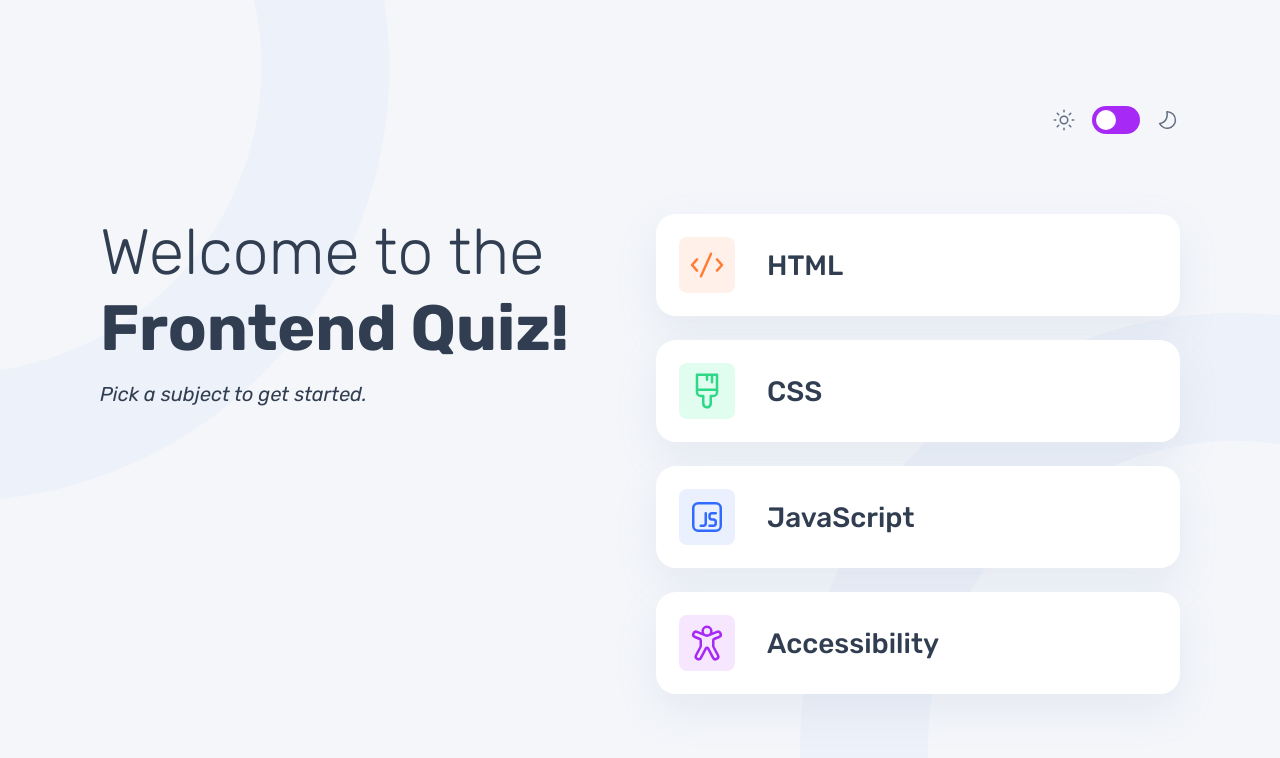
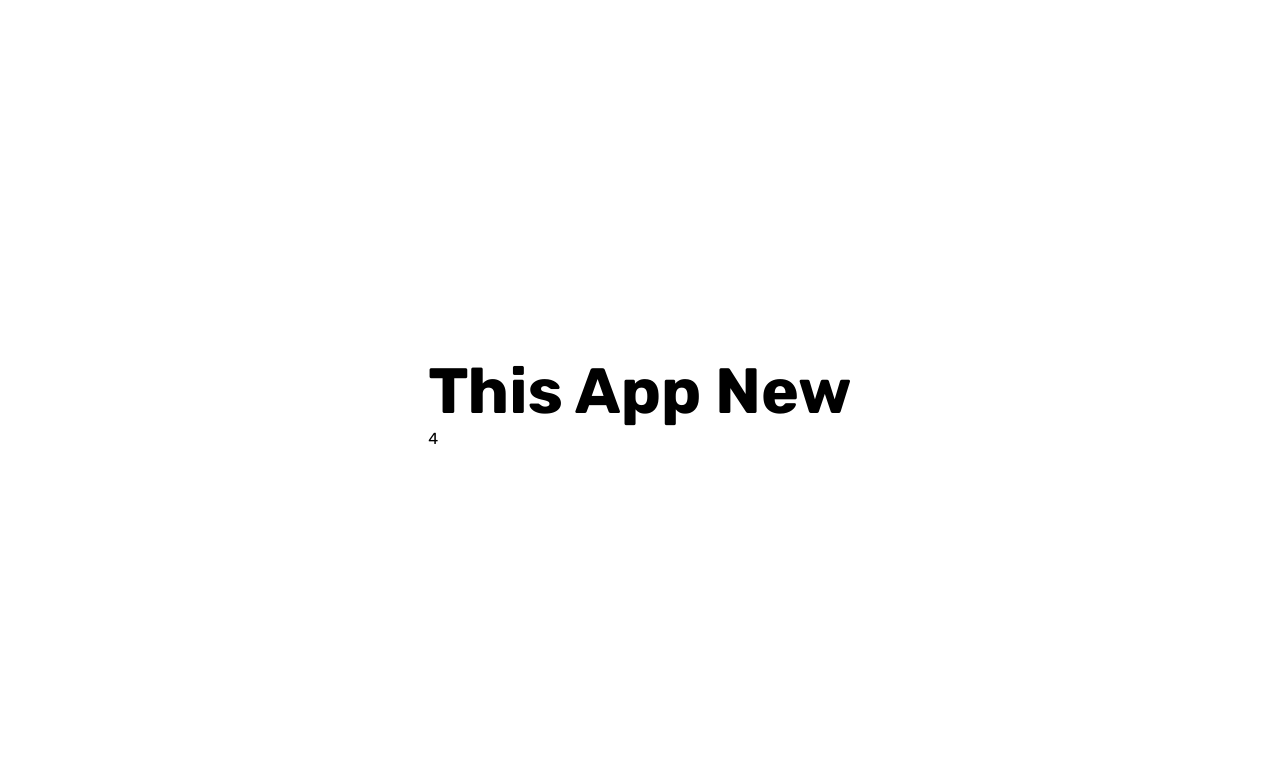
Before and after one commit to DmitryMuzalev/frontend-quiz-app-ts, a React (Create React App) app: page / in a window 1280 px wide. Shown: the top 758 px of the page. Built offline with nearby package versions, Linux system fonts and the light colour scheme.

Commit message:
feat: Add App_new component with quiz data fetching and loading state; create plan for quiz functionality

```diff
--- /dev/null
+++ b/src/App_new.tsx
@@ -0,0 +1,49 @@
+import { useEffect, useState } from "react";
+
+export type Quiz = {
+  title: string;
+  icon: string;
+  questions: Question[];
+};
+
+export type Question = {
+  question: string;
+  options: string[];
+  answer: string;
+};
+
+function App() {
+  const [isLoading, setIsLoading] = useState(true);
+
+  const [quizzes, setQuizzes] = useState<Quiz[]>([]);
+
+  useEffect(() => {
+    const fetchData = async () => {
+      const response = await fetch("./data.json");
+      if (!response.ok) {
+        throw Error(
+          `Failed to load quizzes. HTTP error! status: ${response.status}`
+        );
+      } else {
+        setIsLoading(false);
+        const data = (await response.json()) as { quizzes: Quiz[] };
+        setQuizzes(data.quizzes);
+      }
+    };
+    fetchData();
+  }, []);
+
+  if (isLoading) {
+    //TODO: Show preloader
+    return null;
+  }
+
+  return (
+    <div>
+      <h2>This App New</h2>
+      <p>{quizzes.length}</p>
+    </div>
+  );
+}
+
+export default App;
--- a/src/index.tsx
+++ b/src/index.tsx
@@ -1,4 +1,19 @@
 import React from "react";
+import ReactDOM from "react-dom/client";
+
+import App from "./App_new";
+import "./index.scss";
+
+const root = ReactDOM.createRoot(
+  document.getElementById("root") as HTMLElement
+);
+root.render(
+  <React.StrictMode>
+    <App />
+  </React.StrictMode>
+);
+
+/* import React from "react";
 import ReactDOM from "react-dom/client";
 import { BrowserRouter } from "react-router-dom";
 
@@ -17,4 +32,4 @@ root.render(
       </ContextApp>
     </BrowserRouter>
   </React.StrictMode>
-);
+); */
```
Also changed, not shown: src/plan.txt (added).
